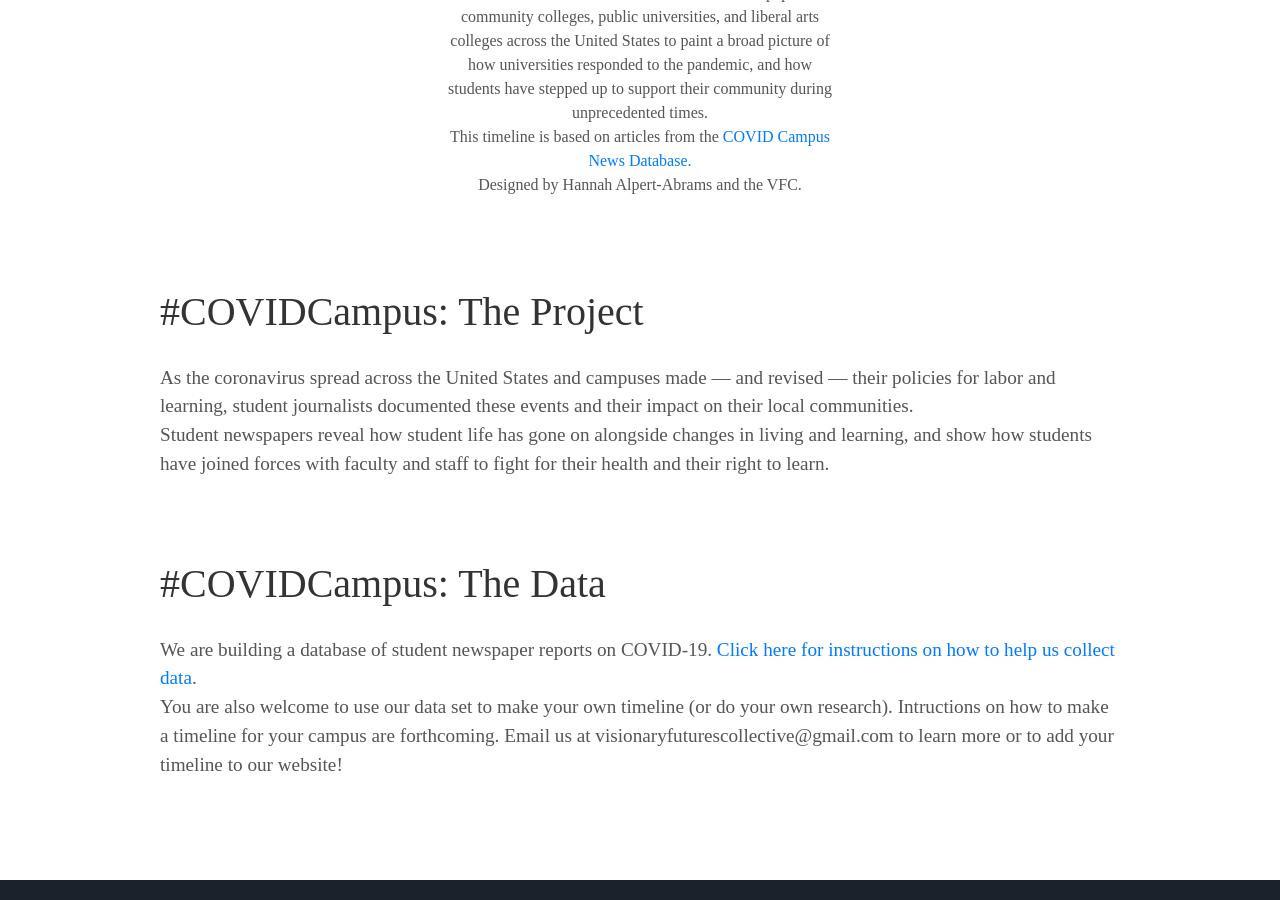
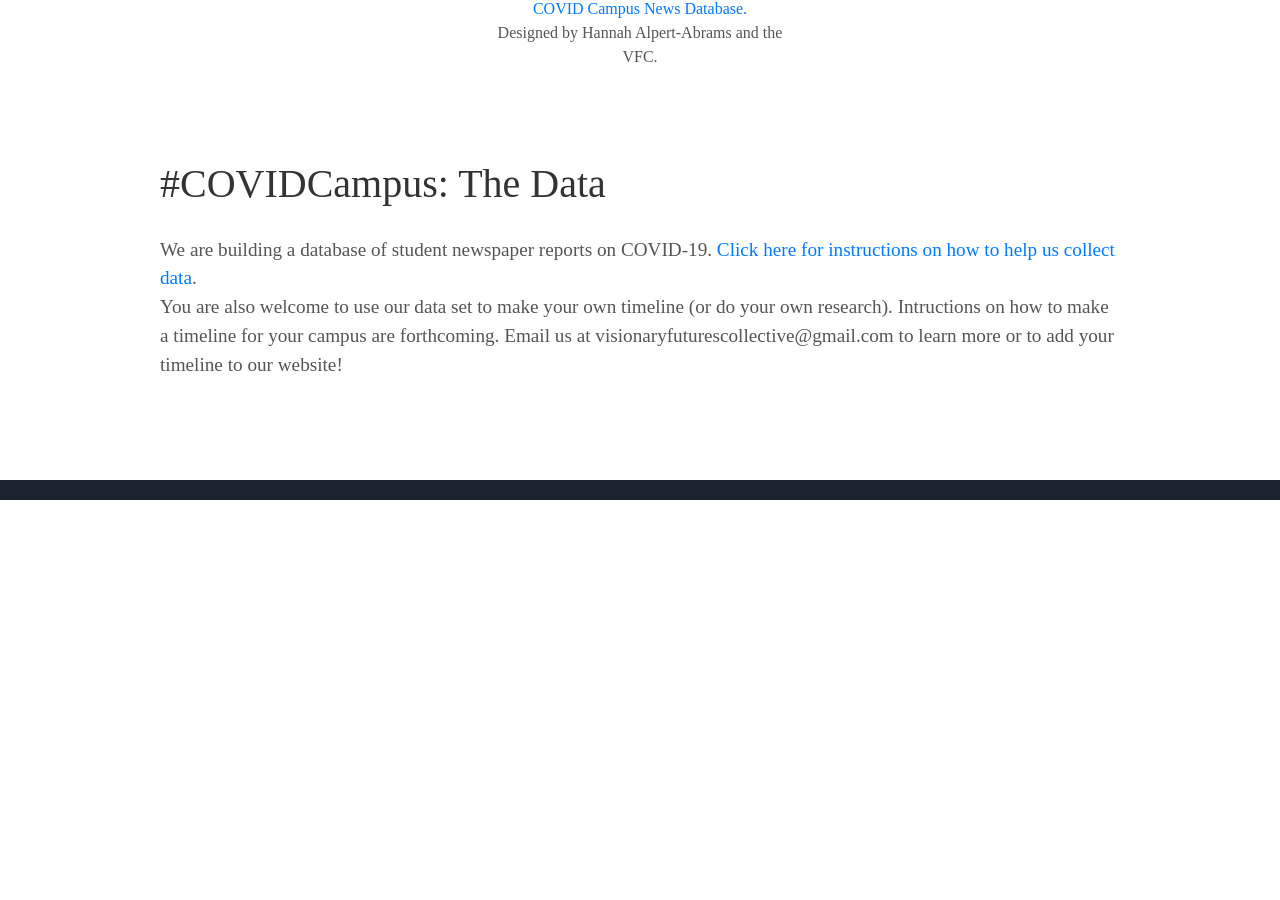
Before and after one commit to visionary-futures-collective/covid19, a Jekyll site: the page built from timeline.md, in a window 1280 px wide and 900 px high, scrolled down 1662 px. Built offline with Jekyll 4.4.1, drawn with Linux system fonts in a browser that asks for light colours; some web fonts are replaced; our own code applies the rules of GitHub Pages for plain Markdown files; after the commit the page ends 2162 px from its top, so only the background shows below that; some of the changed text lies outside the part shown.

Commit message:
addding image

```diff
--- a/timeline.md
+++ b/timeline.md
@@ -1,18 +1,8 @@
 ---
 layout: page
-title: "COVID on campuses: a history"
+<!-- title: "COVID on campuses: a history" -->
 permalink: /timeline
 ---
-<!-- <div class="user-details">
-  <h1>The project</h1>
-  <p>{{ site.user_description }}</p>
-  <br />
-  <p><strong> Want to join us? <br> We meet weekly on Tuesdays from 4-6PM EST to build community and work together on digital projects.<br>
-  <br> <a href="https://temple.zoom.us/meeting/register/tJEucuqtpj8rGNxbyfBqYJhlDTxSmGz_GDQU">Sign up to join us by Zoom</a>.</strong></p><br>
-  <br />
-  <p>Questions? Tweet at us with #C19VFC. Email us at visionaryfuturescollective@gmail.com.</p>
-</div> -->
-
 <div class="user">
   <div class="tech">
     <h2>#CovidCampus Timelines: The Project</h2>
@@ -21,7 +11,7 @@
   </div>
   <div class="tech">
     <h2>General Timeline: What Happened?</h2>
-    	<p><img src="https://visionary-futures-collective.github.io/covid19/img/vfc.timeline.wh.png"></p>
+    	<p><img src="https://visionary-futures-collective.github.io/covid19/img/vfc.timeline.wh.png" alt="CovidCampus timeline screenshot" height="150"></p>
     	<p>This timeline records the events of the coronavirus pandemic and its impact on university students, as told by students themselves. The timeline draws on student newspapers at community colleges, public universities, and liberal arts colleges across the United States to paint a broad picture of how universities responded to the pandemic, and how students have stepped up to support their community during unprecedented times.<br>
     	This timeline is based on articles from the <a href="https://docs.google.com/document/d/1R9XvbssNDxQ1xV8xWM83mjrf-BIRWuGfvCpm5dB-UzA/edit?usp=sharing"> COVID Campus News Database.</a> <br>
     	Designed by Hannah Alpert-Abrams and the VFC. </p>
@@ -33,10 +23,10 @@
 
 </div>
 
-# #COVIDCampus: The Project
+<!-- # #COVIDCampus: The Project
 As the coronavirus spread across the United States and campuses made --- and revised --- their policies for labor and learning, student journalists documented these events and their impact on their local communities.
 
-Student newspapers reveal how student life has gone on alongside changes in living and learning, and show how students have joined forces with faculty and staff to fight for their health and their right to learn.
+Student newspapers reveal how student life has gone on alongside changes in living and learning, and show how students have joined forces with faculty and staff to fight for their health and their right to learn. -->
 
 # #COVIDCampus: The Data
 
```
